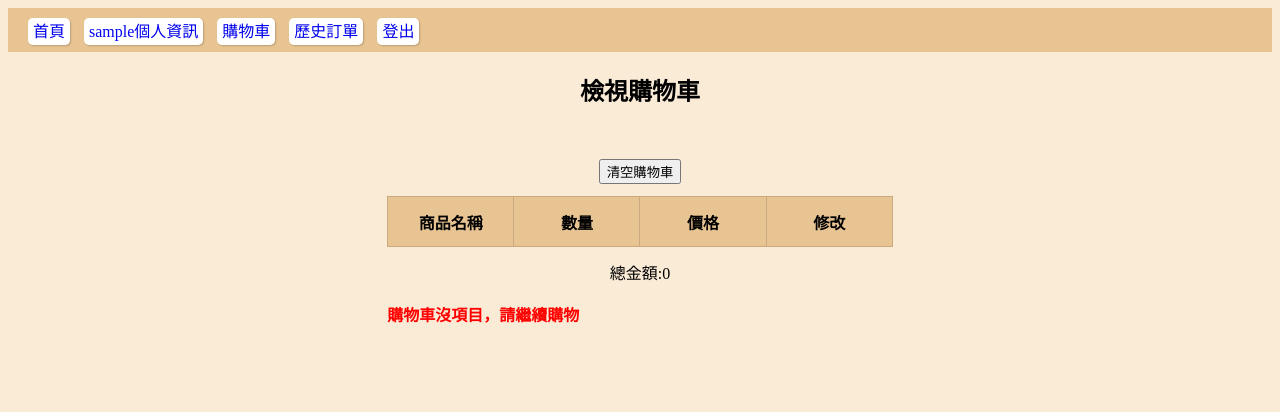
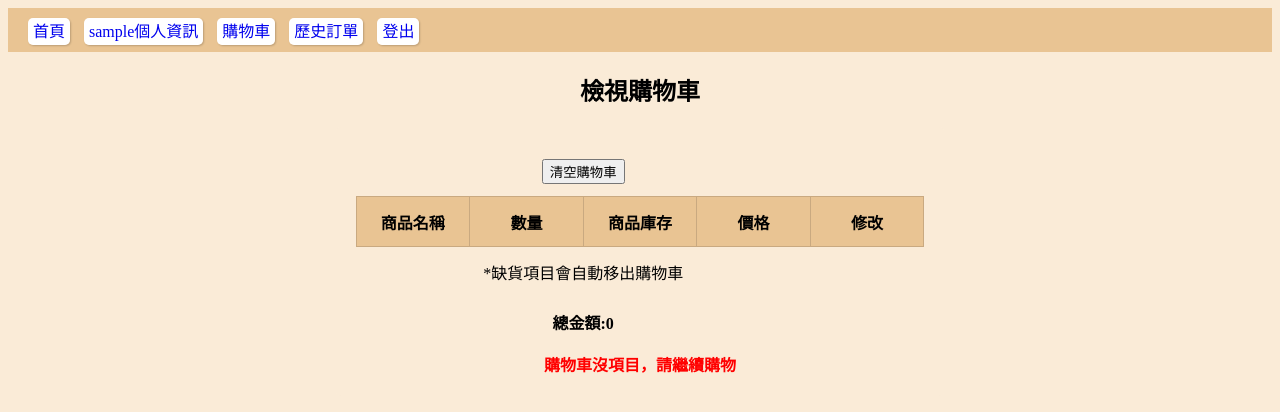
Before and after one commit to Ohnokaoru/myshop, a Django app: page /view-cart/ in a window 1280 px wide. Shown: the top 412 px of the page. Run offline with Django 5.2, Linux system fonts and the light colour scheme; the visitor is signed in with stand-in values (Sample User, id 1); data that the repository does not hold is empty.

Commit message:
view-cart，新增庫存debug

```diff
--- a/cart/templates/cart/edit-cart.html
+++ b/cart/templates/cart/edit-cart.html
@@ -44,6 +44,7 @@
 
 
         </form>
+        <div id="message"> {{message}}</div>
     </div>
 </div>
 
--- a/cart/templates/cart/view-cart.html
+++ b/cart/templates/cart/view-cart.html
@@ -16,26 +16,43 @@
                 <tr style="border: none;">
                     <td colspan="4" style="border: none;"> <input type="submit" name="clear_all" value="清空購物車"></td>
                 </tr>
+
                 <tr>
                     <th>商品名稱</th>
                     <th>數量</th>
+                    <th>商品庫存</th>
                     <th>價格</th>
                     <th>修改</th>
                 </tr>
+
                 {% for cart_item in cart_items %}
+
                 <tr>
                     <td>{{cart_item.product.product_name}}</td>
                     <td>{{cart_item.quantity}}</td>
+
+
+                    {% if cart_item.product.product_stock %}
+                    <td>{{cart_item.product.product_stock}}</td>
+                    {% else %}
+                    <td>缺貨中</td>
+                    {% endif %}
+
                     <td>{{cart_item.product.product_price}}</td>
                     <td>
                         <div id="edit-a-button">
                             <a href="{% url 'edit-cart' cart_item.id %}">修改數量</a>
                         </div>
                     </td>
+
                 </tr>
                 {% endfor %}
                 <tr style="border: none;">
-                    <td colspan="4" style="border: none;"> 總金額:{{total_amount}}</td>
+                    <td colspan="4" style="border: none;">*缺貨項目會自動移出購物車</td>
+                </tr>
+
+                <tr style="border: none;">
+                    <td colspan="4" style="border: none;font-weight: 700;"> 總金額:{{total_amount}}</td>
                 </tr>
             </table>
         </form>
--- a/cart/views.py
+++ b/cart/views.py
@@ -43,6 +43,8 @@ def add_cart(request, product_id):
 # 檢視購物車內容
 @login_required
 def view_cart(request):
+
+    # 處理庫存小於數量問題
     message = ""
     cart_items = CartItem.objects.filter(user=request.user)
 
@@ -51,8 +53,20 @@ def view_cart(request):
 
     total_amount = 0
     for cart_item in cart_items:
+
+        if cart_item.product.product_stock == 0:
+            cart_item.delete()
+
+        elif cart_item.quantity > cart_item.product.product_stock:
+            message = f"你的{cart_item.product.product_name}需求大於庫存量，已幫你更新為最大庫存量"
+            cart_item.quantity = cart_item.product.product_stock
+            cart_item.save()
+
         item_money = int(cart_item.quantity) * int(cart_item.product.product_price)
         total_amount += item_money
+
+    # 更新商品清單
+    cart_items = CartItem.objects.filter(user=request.user)
 
     if request.method == "POST":
         clear_all = request.POST.get("clear_all")
--- a/myshop/settings.py
+++ b/myshop/settings.py
@@ -134,7 +134,7 @@ DEFAULT_AUTO_FIELD = "django.db.models.BigAutoField"
 
 # 驗證碼基本設定
 CAPTCHA_FONT_SIZE = 30
-CAPTCHA_IMAGE_SIZE = (100, 50)
+CAPTCHA_IMAGE_SIZE = (150, 50)
 
 
 # 圖片上傳路徑配置(需要與static同層新增media folder)
--- a/product/templates/product/index-staff.html
+++ b/product/templates/product/index-staff.html
@@ -32,7 +32,12 @@
             {%endif%}
         </td>
 
+        {% if product.product_stock %}
         <td>{{product.product_stock}}</td>
+        {% else %}
+        <td>缺貨中</td>
+        {% endif %}
+
         <td>{{product.product_description|slice:"10"}}</td>
         <td><a href="{% url 'edit-product' product.id %}">修改</a></td>
         <td><a href="{% url 'delete-product' product.id %}">刪除</a></td>
--- a/product/templates/product/index.html
+++ b/product/templates/product/index.html
@@ -28,8 +28,11 @@
             沒圖片
             {%endif%}
         </td>
-
+        {% if product.product_stock %}
         <td>{{product.product_stock}}</td>
+        {% else %}
+        <td>缺貨中</td>
+        {% endif %}
         <td>{{product.product_description|slice:"10"}}</td>
     </tr>
     {% endfor %}
--- a/static/css/style.css
+++ b/static/css/style.css
@@ -74,6 +74,7 @@ body {
     font-weight: 700;
     color: red;
     margin-top: 5px;
+    text-align: center;
 }
 
 
@@ -106,7 +107,7 @@ th {
 #view-detailproduct,
 #view-cart {
     background-color: rgb(233, 196, 147);
-    width: 40%;
+    width: 45%;
     margin: auto;
     padding: 20px;
     border-radius: 5px;
```
Also changed, not shown: product/templates/product/view-detailproduct.html (+10 -1 lines).
